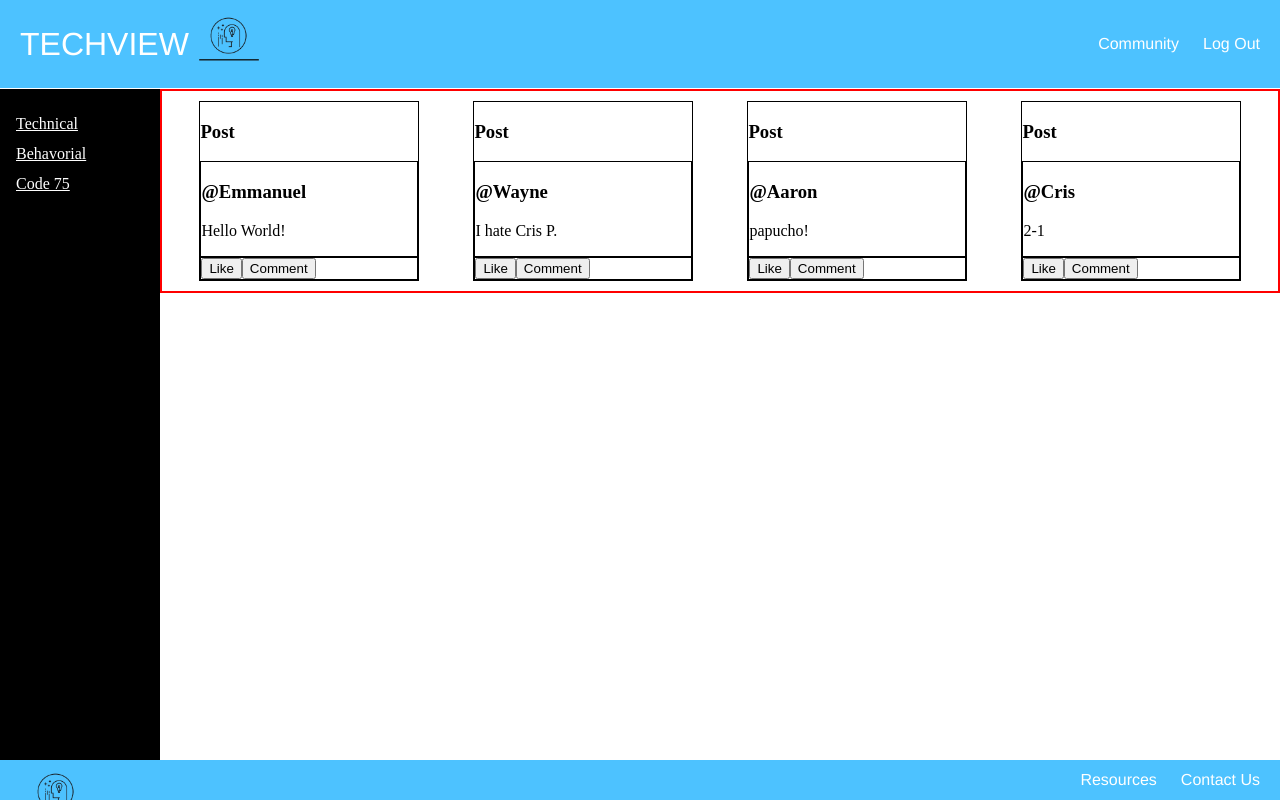
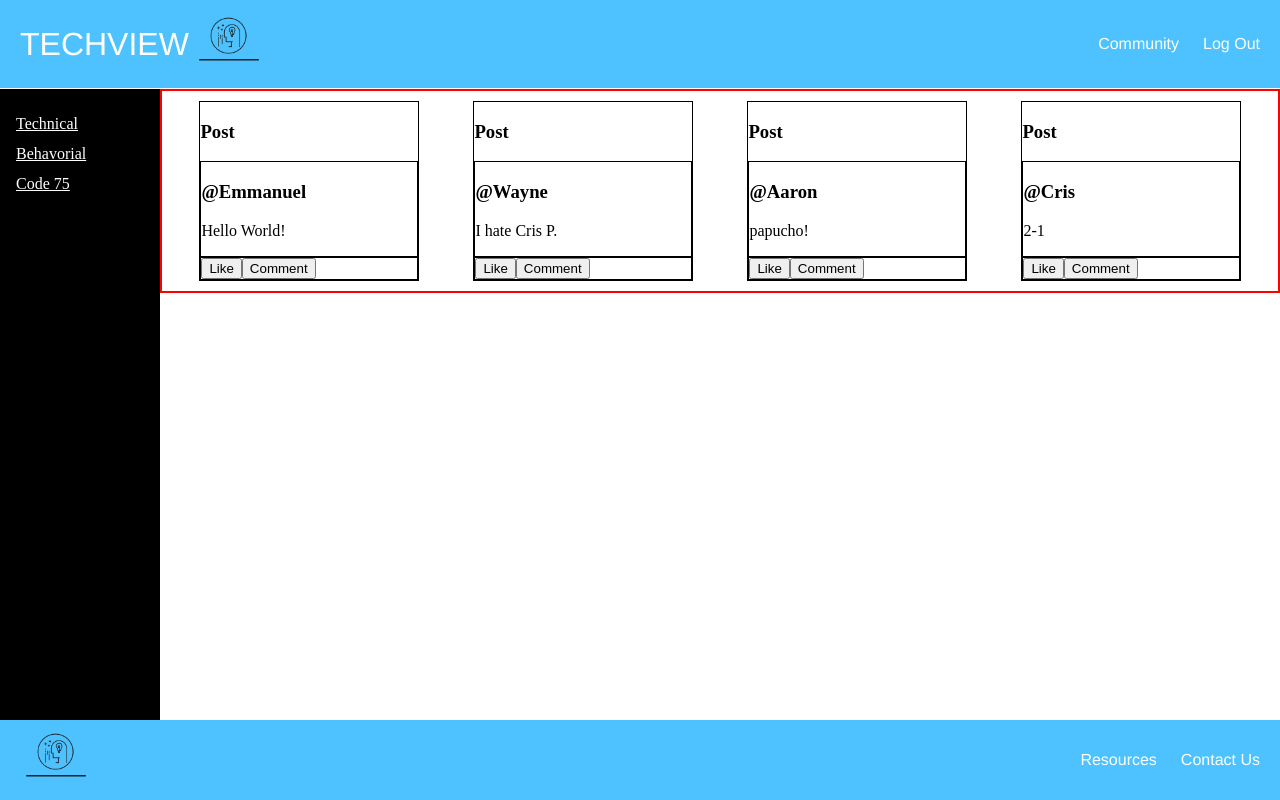
Before and after one commit to techview-org/techView_FrontEnd-Repository, a React (Create React App) app in the folder tech-view/: page / in a window 1280 px wide. Built offline with nearby package versions, Linux system fonts and the light colour scheme.

Commit message:
increased footer size

```diff
--- a/tech-view/src/components/Footer.css
+++ b/tech-view/src/components/Footer.css
@@ -7,7 +7,7 @@
     position:fixed;
     bottom: 0%;
     width:100%;
-    height:5%;
+    height:10%;
     justify-content: space-between;
     font-family:'Franklin Gothic Medium', 'Arial Narrow', Arial, sans-serif;
     align-items: stretch;
```
